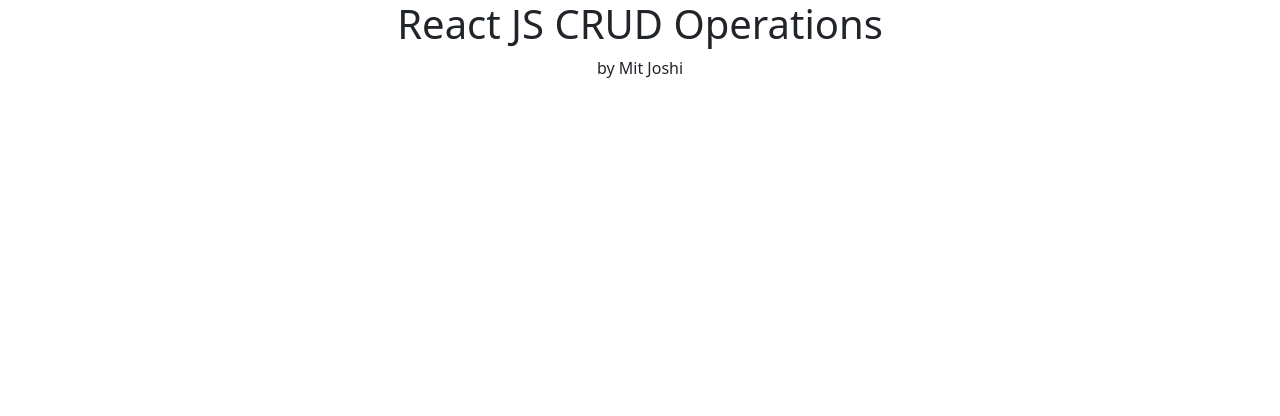
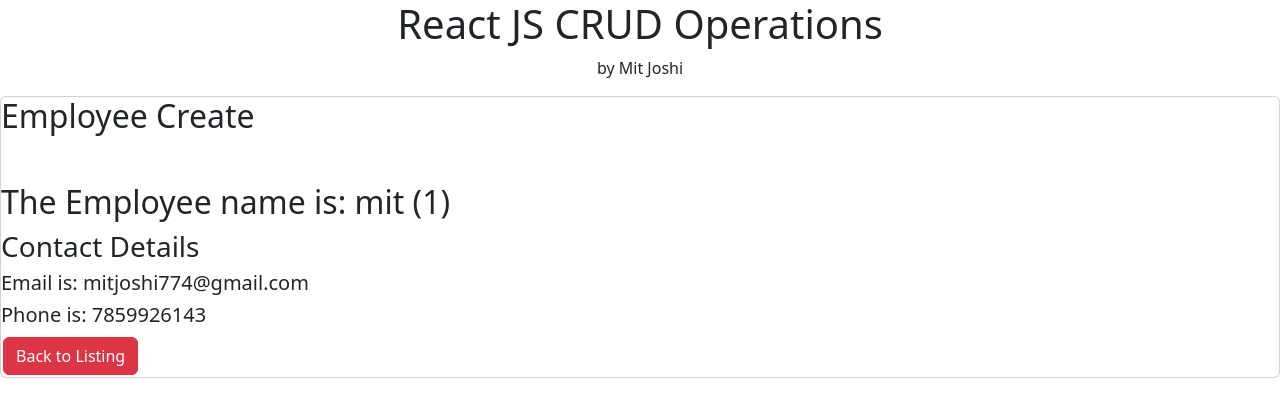
Before and after one commit to lifeofmit/employee, a React (Create React App) app: page /employee/detail/1 in a window 1280 px wide. Shown: the top 416 px of the page. Built offline with nearby package versions, Linux system fonts and the light colour scheme; data requests are answered from the project's data file.

Commit message:
Added empdetails javascript

```diff
--- a/src/EmpCreate.js
+++ b/src/EmpCreate.js
@@ -1,7 +1,5 @@
 import { useState } from "react";
-import { Link } from "react-router-dom";
-import { useNavigate } from 'react-router-dom';
-
+import { Link, useNavigate } from "react-router-dom";
 
 const EmpCreate = () => {
 
--- a/src/EmpDetails.js
+++ b/src/EmpDetails.js
@@ -1,6 +1,38 @@
+import { useEffect, useState } from "react";
+import { Link, useParams } from "react-router-dom";
+
 const EmpDetails = () => {
+    const{empid}=useParams();
+
+    const[empdata,empdatachange]=useState({});
+
+    useEffect(()=>{
+        fetch("http://localhost:8000/employee/"+empid).then((res) => {
+            return res.json();
+        }).then((resp) => {
+            empdatachange(resp);
+        }).catch((err) => {
+            console.log(err.message);
+        })
+    },[]);
     return (
-        <div></div>
+        <div>
+            <div className="card" style={{"textAlign":"left"}}>
+                <div className="card-title">
+                    <h2>Employee Create</h2>
+                </div>
+                <div className="card-body"></div>
+                { empdata &&
+                <div>
+                    <h2>The Employee name is: {empdata.name} ({empdata.id})</h2>
+                    <h3>Contact Details</h3>
+                    <h5>Email is: {empdata.email}</h5>
+                    <h5>Phone is: {empdata.phone}</h5>
+                    <Link className="btn btn-danger" to="/">Back to Listing</Link>
+                </div>
+                }
+            </div>
+        </div>
     );
 }
 
--- a/src/EmpListing.js
+++ b/src/EmpListing.js
@@ -1,8 +1,20 @@
 import { useEffect, useState } from "react";
-import { Link } from "react-router-dom";
+import { Link, useNavigate } from "react-router-dom";
 
 const EmpListing = () => {
     const[empdata,empdatachange]=useState(null);
+    const navigate=useNavigate();
+
+    const LoadDetail=(id)=>{
+      navigate("/employee/detail/"+id);
+    }
+    const LoadEdit=(id)=>{
+
+    }
+    const Removefunction=(id)=>{
+
+    }
+
     useEffect(() => {
         fetch("http://localhost:8000/employee").then((res) => {
             return res.json();
@@ -40,9 +52,9 @@
                             <td>{item.email}</td>
                             <td>{item.phone}</td>
                             <td>
-                                <a className="btn btn-success">Edit</a>
-                                <a className="btn btn-danger">Remove</a>
-                                <a className="btn btn-primary">Details</a>
+                                <a onClick={()=>{LoadEdit(item.id)}} className="btn btn-success">Edit</a>
+                                <a onClick={()=>{Removefunction(item.id)}} className="btn btn-danger">Remove</a>
+                                <a onClick={()=>{LoadDetail(item.id)}} className="btn btn-primary">Details</a>
                             </td>
                         </tr>
                     ))
```
